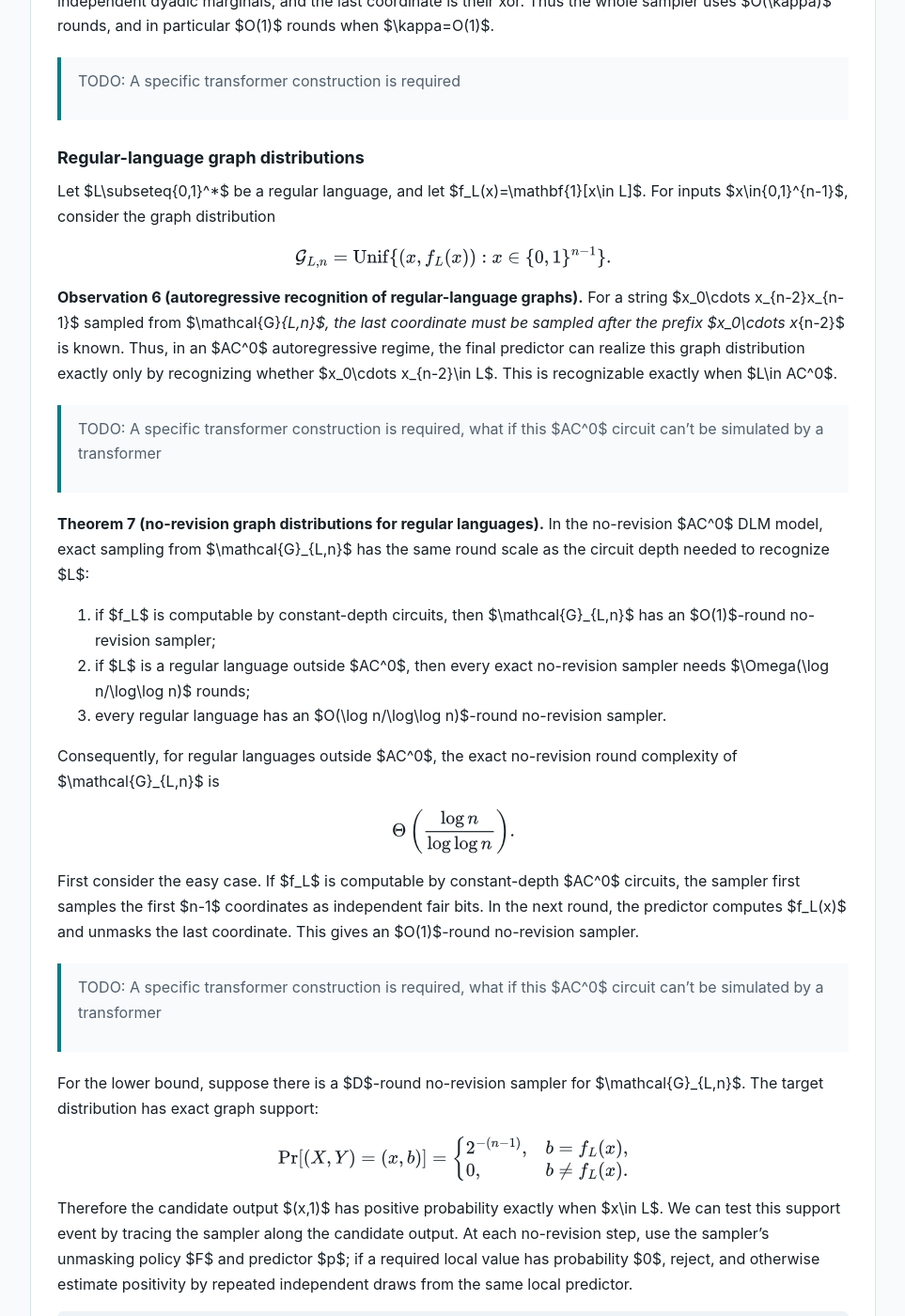
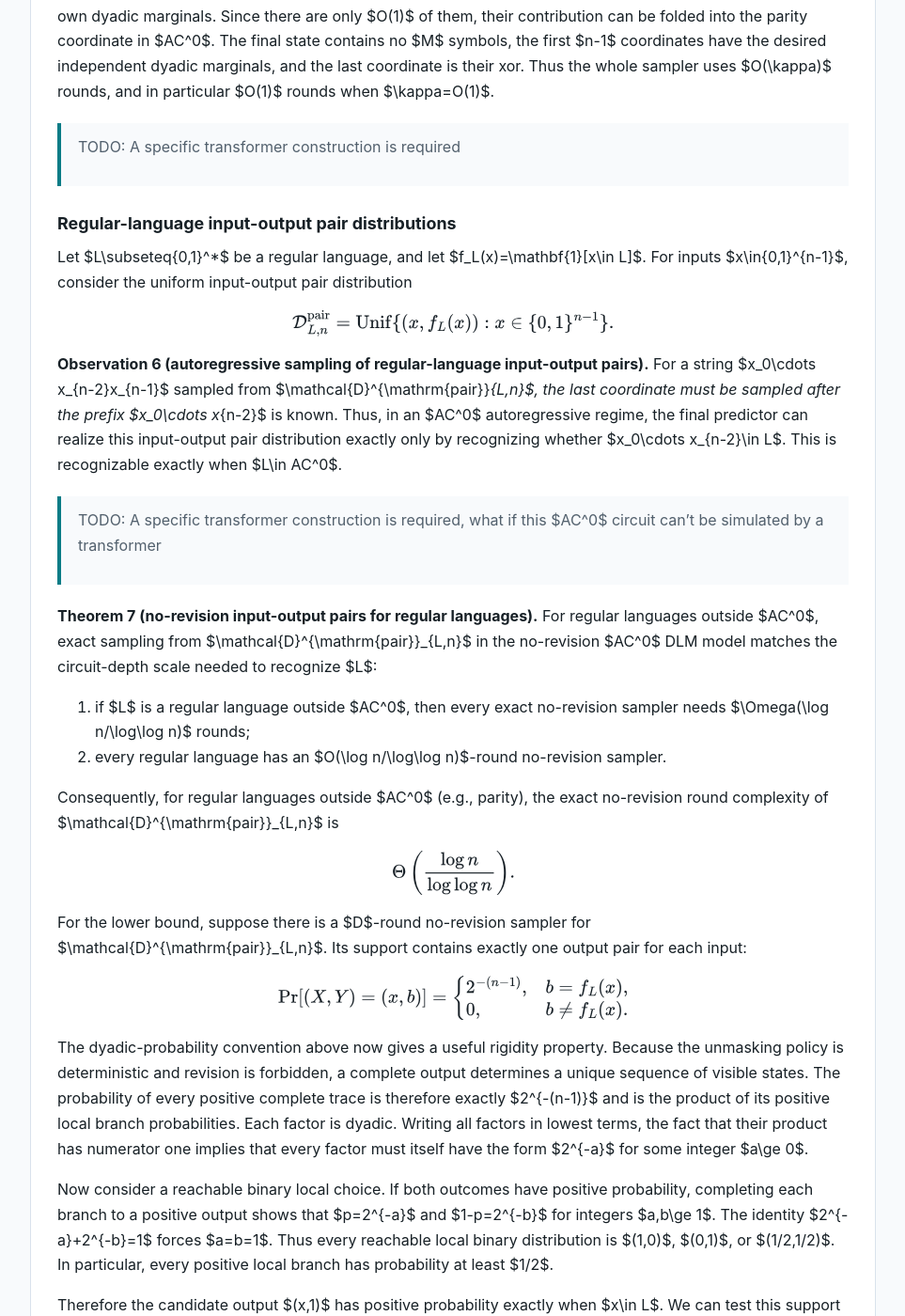
Before and after one commit to ezoicoder/ezoicoder.github.io, a Jekyll site: the page built from _posts/2026-06-26-exact-sampling-round-complexity-dlms.md, in a window 1280 px wide and 1400 px high, scrolled down 9132 px. Shown: the whole window at 94% size, without its empty margins (158-1121 px from the left). Built offline with Jekyll 4.4.1, drawn with Linux system fonts in a browser that asks for light colours; some of the changed text lies outside the part shown.

Commit message:
Update exact sampling notes and report

````diff
--- a/_posts/2026-06-26-exact-sampling-round-complexity-dlms.md
+++ b/_posts/2026-06-26-exact-sampling-round-complexity-dlms.md
@@ -300,6 +300,10 @@ $AC^0$ circuits: constant-precision constant-depth Transformers with
 polynomial-size embedding dimension can be simulated by $AC^0$ circuits
 [3].
 
+For sampling statements in this regime, a randomized predictor circuit
+uses at most polynomially many independent fair random bits. Consequently,
+every local output probability is dyadic.
+
 This implication is one-way in the form used here. Showing that an update rule
 is computable in $AC^0$ does not by itself give a concrete Transformer
 implementation of that rule. Unless a specific Transformer simulation is given,
@@ -543,55 +547,50 @@ when $\kappa=O(1)$.
 
 >TODO: A specific transformer construction is required
 
-### Regular-language graph distributions
+### Regular-language input-output pair distributions
 
 Let $L\subseteq\{0,1\}^*$ be a regular language, and let
-$f_L(x)=\mathbf{1}[x\in L]$. For inputs $x\in\{0,1\}^{n-1}$, consider the graph
-distribution
+$f_L(x)=\mathbf{1}[x\in L]$. For inputs $x\in\{0,1\}^{n-1}$, consider the
+uniform input-output pair distribution
 
 $$
-\mathcal{G}_{L,n}
+\mathcal{D}^{\mathrm{pair}}_{L,n}
   =
   \mathrm{Unif}\{(x,f_L(x)):x\in\{0,1\}^{n-1}\}.
 $$
 
-**Observation 6 (autoregressive recognition of regular-language graphs).**
-For a string $x_0\cdots x_{n-2}x_{n-1}$ sampled from $\mathcal{G}_{L,n}$, the
-last coordinate must be sampled after the prefix $x_0\cdots x_{n-2}$ is known.
-Thus, in an $AC^0$ autoregressive regime, the final predictor can realize this
-graph distribution exactly only by recognizing whether
+**Observation 6 (autoregressive sampling of regular-language input-output
+pairs).** For a string $x_0\cdots x_{n-2}x_{n-1}$ sampled from
+$\mathcal{D}^{\mathrm{pair}}_{L,n}$, the last coordinate must be sampled after
+the prefix $x_0\cdots x_{n-2}$ is known. Thus, in an $AC^0$ autoregressive
+regime, the final predictor can realize this input-output pair distribution
+exactly only by recognizing whether
 $x_0\cdots x_{n-2}\in L$. This is recognizable exactly when
 $L\in AC^0$.
 
 >TODO: A specific transformer construction is required, what if this $AC^0$ circuit can't be simulated by a transformer
 
-**Theorem 7 (no-revision graph distributions for regular languages).** In the
-no-revision $AC^0$ DLM model, exact sampling from $\mathcal{G}_{L,n}$ has the
-same round scale as the circuit depth needed to recognize $L$:
+**Theorem 7 (no-revision input-output pairs for regular languages).** For
+regular languages outside $AC^0$, exact sampling from
+$\mathcal{D}^{\mathrm{pair}}_{L,n}$ in the no-revision $AC^0$ DLM model
+matches the circuit-depth scale needed to recognize $L$:
 
-1. if $f_L$ is computable by constant-depth circuits, then
-   $\mathcal{G}_{L,n}$ has an $O(1)$-round no-revision sampler;
-2. if $L$ is a regular language outside $AC^0$, then every exact no-revision
+1. if $L$ is a regular language outside $AC^0$, then every exact no-revision
    sampler needs $\Omega(\log n/\log\log n)$ rounds;
-3. every regular language has an
+2. every regular language has an
    $O(\log n/\log\log n)$-round no-revision sampler.
 
-Consequently, for regular languages outside $AC^0$, the exact no-revision round
-complexity of $\mathcal{G}_{L,n}$ is
+Consequently, for regular languages outside $AC^0$ (e.g., parity), the exact
+no-revision round complexity of
+$\mathcal{D}^{\mathrm{pair}}_{L,n}$ is
 
 $$
 \Theta\left(\frac{\log n}{\log\log n}\right).
 $$
 
-First consider the easy case. If $f_L$ is computable by constant-depth $AC^0$
-circuits, the sampler first samples the first $n-1$ coordinates as independent
-fair bits. In the next round, the predictor computes $f_L(x)$ and unmasks the
-last coordinate. This gives an $O(1)$-round no-revision sampler.
-
->TODO: A specific transformer construction is required, what if this $AC^0$ circuit can't be simulated by a transformer
-
 For the lower bound, suppose there is a $D$-round no-revision sampler for
-$\mathcal{G}_{L,n}$. The target distribution has exact graph support:
+$\mathcal{D}^{\mathrm{pair}}_{L,n}$. Its support contains exactly one output
+pair for each input:
 
 $$
 \Pr[(X,Y)=(x,b)]
@@ -601,6 +600,22 @@ $$
   0, & b\ne f_L(x).
   \end{cases}
 $$
+
+The dyadic-probability convention above now gives a useful rigidity property.
+Because the unmasking policy is deterministic and revision is forbidden, a
+complete output determines a unique sequence of visible states. The probability
+of every positive complete trace is therefore exactly $2^{-(n-1)}$ and is the
+product of its positive local branch probabilities. Each factor is dyadic.
+Writing all factors in lowest terms, the fact that their product has numerator
+one implies that every factor must itself have the form $2^{-a}$ for some
+integer $a\ge 0$.
+
+Now consider a reachable binary local choice. If both outcomes have positive
+probability, completing each branch to a positive output shows that
+$p=2^{-a}$ and $1-p=2^{-b}$ for integers $a,b\ge 1$. The identity
+$2^{-a}+2^{-b}=1$ forces $a=b=1$. Thus every reachable local binary
+distribution is $(1,0)$, $(0,1)$, or $(1/2,1/2)$. In particular, every
+positive local branch has probability at least $1/2$.
 
 Therefore the candidate output $(x,1)$ has positive probability exactly when
 $x\in L$. We can test this support event by tracing the sampler along the
@@ -624,8 +639,8 @@ for t = 1,...,D:
 accept
 ```
 
-The exact graph distribution forces every positive local branch on such a trace
-to carry probability bounded below by a constant. Thus, if the trace makes
+The rigidity argument above shows that every positive local branch on such a
+trace has probability at least $1/2$. Thus, if the trace makes
 $N=\mathrm{poly}(n)$ local queries, taking
 
 $$
@@ -818,9 +833,9 @@ $$
 L=\{x\in\{0,1\}^*: \bigoplus_i x_i=1\}.
 $$
 
-This is a regular language outside $AC^0$. The graph distribution
-$\mathcal{G}_{L,n}$ is exactly $D_n^\oplus$: the graph bit is $1$ precisely
-when the prefix parity is odd. Therefore Theorem 7 gives
+This is a regular language outside $AC^0$. The input-output pair distribution
+$\mathcal{D}^{\mathrm{pair}}_{L,n}$ is exactly $D_n^\oplus$: the output bit
+is $1$ precisely when the prefix parity is odd. Therefore Theorem 7 gives
 
 $$
 \Theta\left(\frac{\log n}{\log\log n}\right)
````
Also changed, not shown: other parts of _posts/2026-06-26-exact-sampling-round-complexity-dlms.md (+1 -1 lines), assets/blog/dlm_notes.md (+31 -0 lines), assets/blog/report.md (added, +296 -0 lines), 2 other files.
